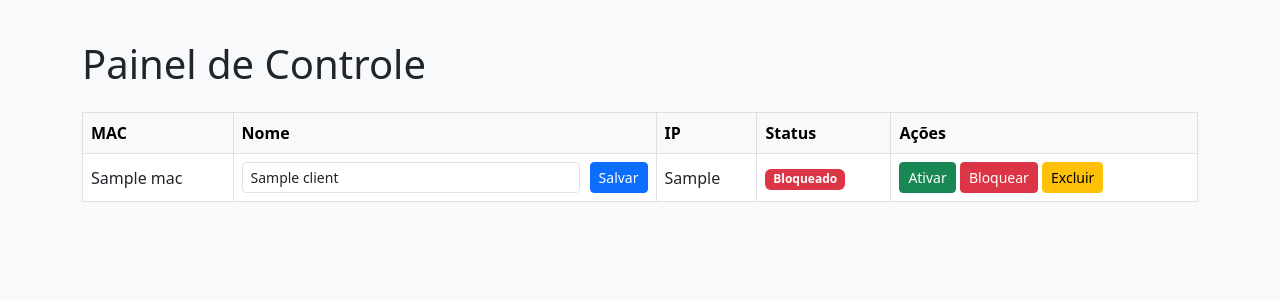
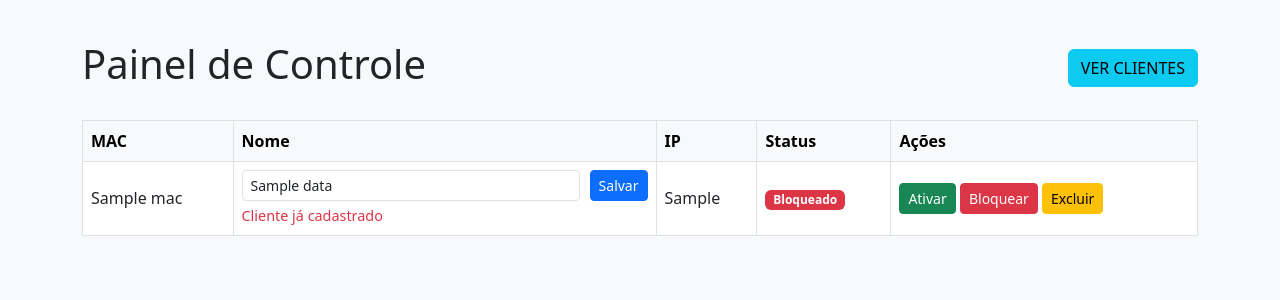
Before and after one commit to blackingbrbr23/painel-controlle, a Flask app: template templates/index.html in a window 1280 px wide. Shown: the top 300 px of the page. Run offline with Flask 3, Linux system fonts and the light colour scheme; the template is opened without the code that fills it: most values are stand-ins (such as "Sample title", 1, 10 or a date in 2020).

Commit message:
Update index.html

```diff
--- a/templates/index.html
+++ b/templates/index.html
@@ -1,36 +1,24 @@
 <!DOCTYPE html>
 <html lang="pt-BR">
 <head>
-  <meta charset="UTF-8" />
-  <meta name="viewport" content="width=device-width, initial-scale=1" />
+  <meta charset="UTF-8">
+  <meta name="viewport" content="width=device-width, initial-scale=1">
   <title>Painel de Controle</title>
-  <link href="https://cdn.jsdelivr.net/npm/bootstrap@5.3.0/dist/css/bootstrap.min.css" rel="stylesheet" />
+  <link href="https://cdn.jsdelivr.net/npm/bootstrap@5.3.0/dist/css/bootstrap.min.css" rel="stylesheet">
   <style>
-    body {
-      background-color: #f8f9fa;
-      padding: 40px;
-    }
-    .table th,
-    .table td {
-      vertical-align: middle;
-    }
-    .form-inline {
-      display: flex;
-      gap: 10px;
-    }
-    .btn-sm {
-      padding: 0.25rem 0.5rem;
-    }
-    .text-danger {
-      font-size: 0.8rem;
-      display: block;
-      margin-top: 4px;
-    }
+    body { background-color: #f8f9fa; padding: 40px; }
+    .table th, .table td { vertical-align: middle; }
+    .form-inline { display: flex; gap: 10px; }
+    .btn-sm { padding: 0.25rem 0.5rem; }
+    .badge-warning { background-color: #ffc107; color: #000; }
   </style>
 </head>
 <body>
   <div class="container">
-    <h1 class="mb-4">Painel de Controle</h1>
+    <div class="d-flex justify-content-between align-items-center mb-4">
+      <h1>Painel de Controle</h1>
+      <a href="/clientes_cadastrados" class="btn btn-info">VER CLIENTES</a>
+    </div>
 
     <table class="table table-bordered table-hover">
       <thead class="table-light">
@@ -43,34 +31,34 @@
         </tr>
       </thead>
       <tbody>
-        {% for client in clients %}
+        {% for mac, data in clients.items() %}
         <tr>
-          <td class="text-break">{{ client.mac }}</td>
+          <td class="text-break">{{ mac }}</td>
           <td>
-            <form action="/rename/{{ client.mac }}" method="post" class="form-inline">
-              <input type="text" name="nome" value="{{ client.nome }}" class="form-control form-control-sm" />
+            <form action="/rename/{{ mac }}" method="post" class="form-inline">
+              <input type="text" name="nome" value="{{ data.nome }}" class="form-control form-control-sm" required>
               <button type="submit" class="btn btn-primary btn-sm">Salvar</button>
             </form>
-            {% if client.nome == "Sem nome" %}
-              <small class="text-danger">Cliente já cadastrado</small>
+            {% if data.nome != "Sem nome" %}
+              <div class="text-danger mt-1" style="font-size: 0.9em;">Cliente já cadastrado</div>
             {% endif %}
           </td>
-          <td>{{ client.ip }}</td>
+          <td>{{ data.ip }}</td>
           <td>
-            {% if client.ativo %}
+            {% if data.ativo %}
               <span class="badge bg-success">Ativo</span>
             {% else %}
               <span class="badge bg-danger">Bloqueado</span>
             {% endif %}
           </td>
           <td>
-            <form action="/set/{{ client.mac }}/ACTIVE" method="post" style="display:inline">
+            <form action="/set/{{ mac }}/ACTIVE" method="post" style="display:inline">
               <button type="submit" class="btn btn-success btn-sm">Ativar</button>
             </form>
-            <form action="/set/{{ client.mac }}/BLOCKED" method="post" style="display:inline">
+            <form action="/set/{{ mac }}/BLOCKED" method="post" style="display:inline">
               <button type="submit" class="btn btn-danger btn-sm">Bloquear</button>
             </form>
-            <form action="/delete/{{ client.mac }}" method="post" style="display:inline" onsubmit="return confirm('Tem certeza que deseja excluir este cliente?');">
+            <form action="/delete/{{ mac }}" method="post" style="display:inline" onsubmit="return confirm('Tem certeza que deseja excluir este cliente?');">
               <button type="submit" class="btn btn-warning btn-sm">Excluir</button>
             </form>
           </td>
```
